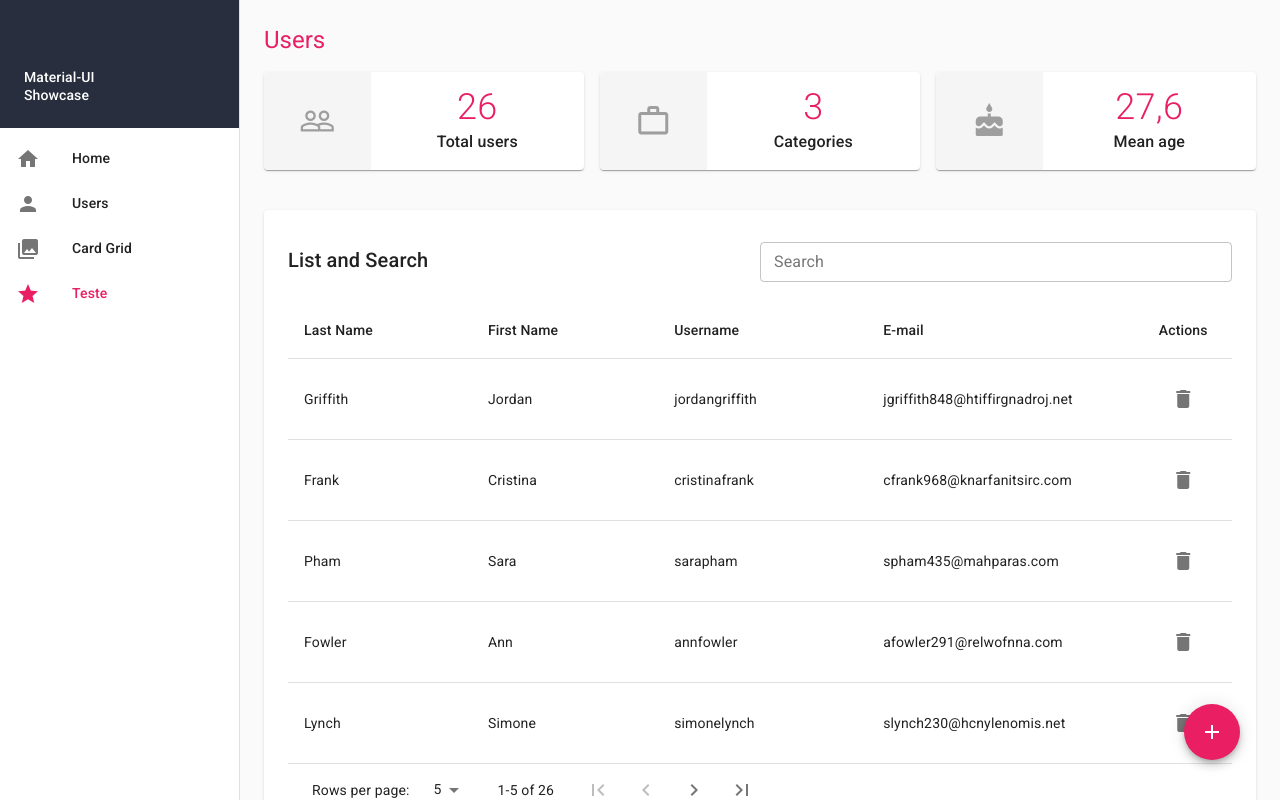
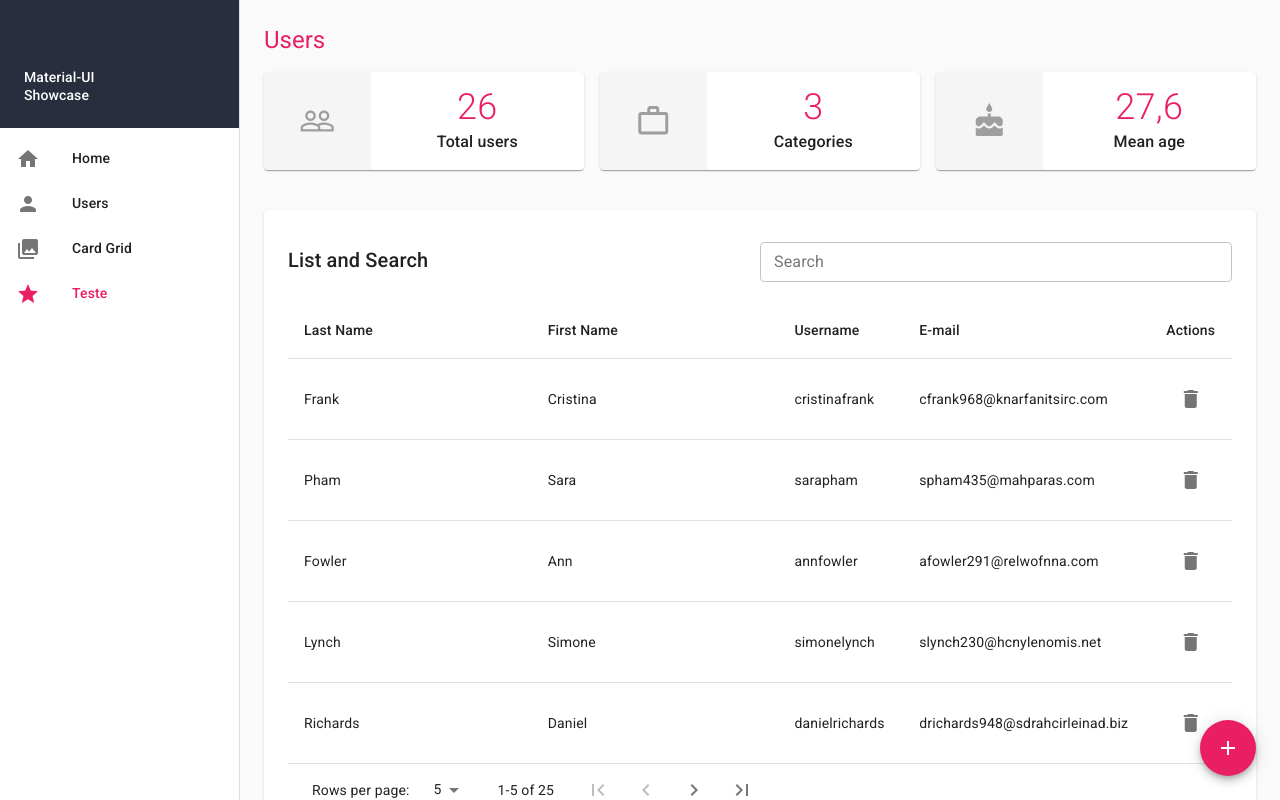
Before and after one commit to joserogeriofilho/material-ui-poc, a React (Create React App) app: page /teste in a window 1280 px wide. Built offline with nearby package versions, Linux system fonts and the light colour scheme; data requests are answered from the project's data file.

Commit message:
Minor adjustments on spacing, pagination bottom border and .gitignore

```diff
--- a/json-server/db.json
+++ b/json-server/db.json
@@ -26,13 +26,6 @@
     }
   ],
   "users": [
-    {
-      "id": 0,
-      "firstName": "Jordan",
-      "lastName": "Griffith",
-      "userName": "jordangriffith",
-      "email": "jgriffith848@htiffirgnadroj.net"
-    },
     {
       "id": 1,
       "firstName": "Cristina",
--- a/src/components/UserTable.js
+++ b/src/components/UserTable.js
@@ -16,8 +16,8 @@ import LastPageIcon from '@material-ui/icons/LastPage';
 import CircularProgress from '@material-ui/core/CircularProgress';
 
 
-const useStylesPaginationActions = makeStyles(theme => ({
-  root: {
+const paginationStyles = makeStyles(theme => ({
+  wrapper: {
     flexShrink: 0,
     color: theme.palette.text.secondary,
     marginLeft: theme.spacing(2.5),
@@ -28,7 +28,7 @@ const useStylesPaginationActions = makeStyles(theme => ({
 
 // Pagination actions
 function TablePaginationActions(props) {
-  const classes = useStylesPaginationActions();
+  const classes = paginationStyles();
   const theme = useTheme();
   const { count, page, rowsPerPage, onChangePage } = props;
 
@@ -49,7 +49,7 @@ function TablePaginationActions(props) {
   }
 
   return (
-    <div className={classes.root}>
+    <div className={classes.wrapper}>
       <IconButton
         onClick={handleFirstPageButtonClick}
         disabled={page === 0}
@@ -83,19 +83,22 @@ function TablePaginationActions(props) {
 }
 
 
-const useStylesTable = makeStyles(theme => ({
-    tableWrapper: {
+const tableStyles = makeStyles(theme => ({
+    wrapper: {
       overflowX: 'auto',
     },
-    actionsButtonsWrapper: {
+    actionsWrapper: {
       display: 'flex',
       justifyContent: 'center'
+    },
+    paginationRoot: {
+      borderBottom: '0'
     }
 }));
 
 // Actual table
 export function UserTable(props) {
-  const classes = useStylesTable();
+  const classes = tableStyles();
 
   // States
   const [page, setPage] = React.useState(0);
@@ -125,7 +128,7 @@ export function UserTable(props) {
 
   else {
     return (
-      <div className={classes.tableWrapper}>
+      <div className={classes.wrapper}>
         <Table>
           <TableHead>
             <TableRow>
@@ -146,7 +149,7 @@ export function UserTable(props) {
               <TableCell>{user.userName}</TableCell>
               <TableCell>{user.email}</TableCell>
               <TableCell align="center">
-                <div className={ classes.actionsButtonsWrapper }>
+                <div className={ classes.actionsWrapper }>
                   <IconButton onClick={props.deleteUser.bind(this, user.id)} aria-label="Delete"><Icon>delete</Icon></IconButton>
                 </div>
               </TableCell>
@@ -154,10 +157,11 @@ export function UserTable(props) {
             ))}
           </TableBody>
           <TableFooter>
-            <TableRow>
+            <TableRow >
               <TablePagination
+                classes={{root: classes.paginationRoot}}
                 rowsPerPageOptions={[5, 10, 25]}
-                colSpan={3}
+                colSpan={2}
                 count={props.users.length}
                 rowsPerPage={rowsPerPage}
                 page={page}
--- a/src/pages/Teste.js
+++ b/src/pages/Teste.js
@@ -15,7 +15,7 @@ import DrawerTopBarLayout   from '../layouts/DrawerTopBarLayout'
 
 const styles = theme => ({
   paper: {
-    marginTop: theme.spacing(3),
+    margin: theme.spacing(3, 0, 5, 0),
     padding: theme.spacing(3),
     [theme.breakpoints.down('xs')]: {
       backgroundColor: 'transparent',
@@ -29,8 +29,8 @@ const styles = theme => ({
   },
   floatButton: {
     position: 'absolute',
-    bottom: theme.spacing(5),
-    right: theme.spacing(5)
+    bottom: theme.spacing(3),
+    right: theme.spacing(3)
   }
 });
 
@@ -124,13 +124,13 @@ render(){
           </Grid>
         </Hidden>
 
-        <Grid item xs={6} sm={4}>
+        <Grid item xs={12} sm={4}>
           <ScoreCard icon="people_outline" label="Total users" value="26" />
         </Grid>
         <Grid item xs={6} sm={4}>
         <ScoreCard icon="work_outline" label="Categories" value="3" />
         </Grid>
-        <Grid item xs={12} sm={4}>
+        <Grid item xs={6} sm={4}>
         <ScoreCard icon="cake_outline" label="Mean age" value="27,6" />
         </Grid>
 
```
Also changed, not shown: 1 other file (tests, documents, lock files or other folders).
